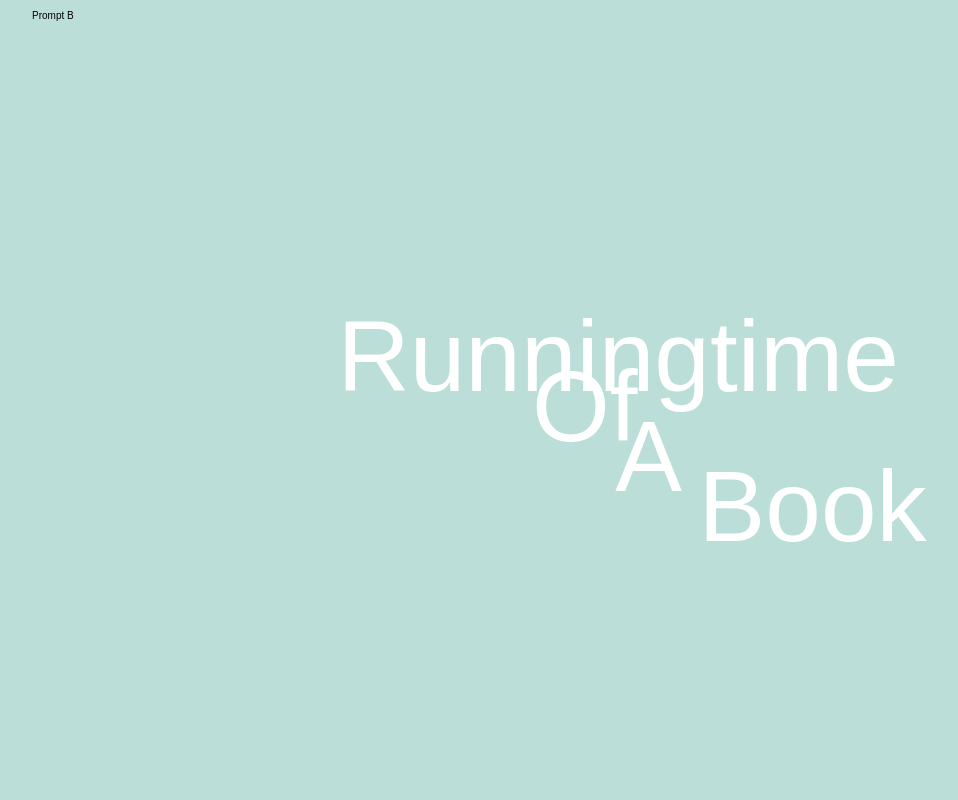
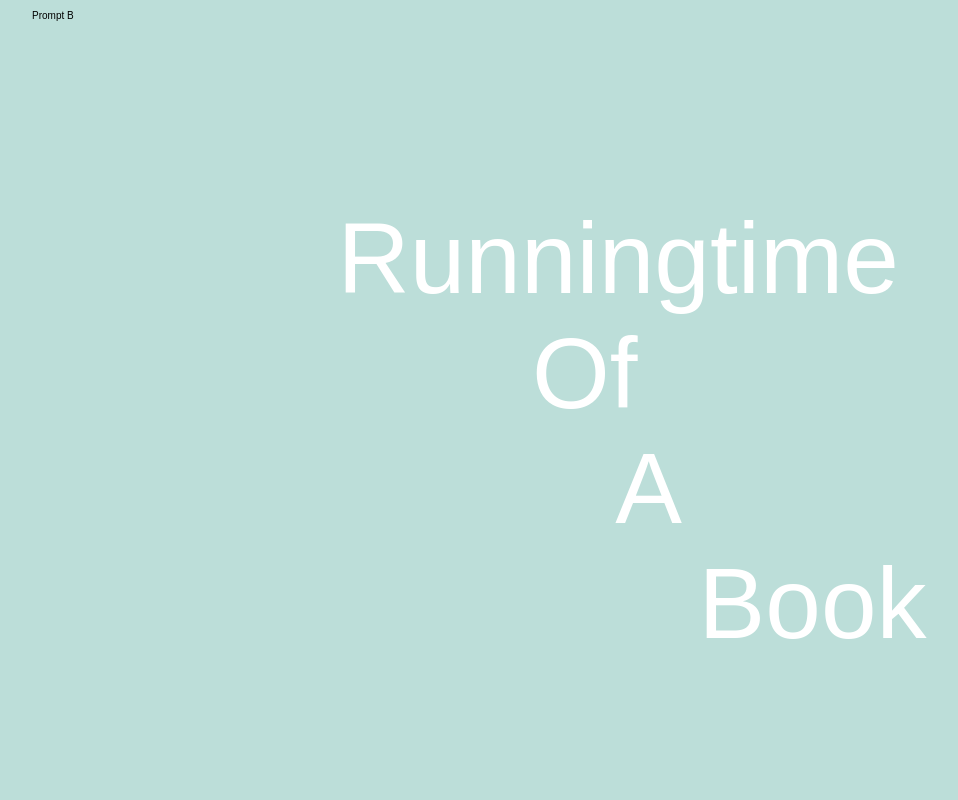
Before and after one commit to chayteddy/physicalworkshop-2024, a plain HTML site: page index.html in a window 1280 px wide. Shown: the top 800 px of the page, without its empty margins (8-966 px from the left). Drawn offline with Linux system fonts and the light colour scheme; a web font is replaced by a local one.

Commit message:
Update style.css

```diff
--- a/style.css
+++ b/style.css
@@ -72,7 +72,7 @@ menu {
 
 .main h2 {
   text-align:left;
-  line-height:0.5;
+  line-height:normal;
 }
 
 .header_wrap li {
```
